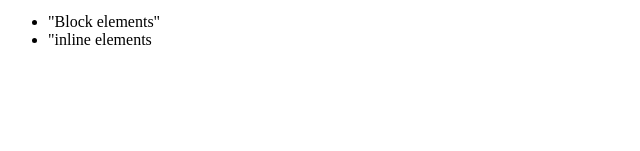
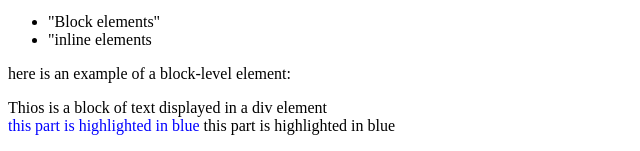
Before and after one commit to jaya-ruttala246/JFS21-TEST, a plain HTML site: page index.html in a window 1280 px wide. Shown: the part 1036-1187 px from the top of the page, without its empty margins (0-640 px from the left). Before the commit the page ends 1101 px from the top, so only its background shows below. Drawn offline with Linux system fonts and the light colour scheme.

Commit message:
Update index.html

```diff
--- a/index.html
+++ b/index.html
@@ -50,7 +50,12 @@
       <li>"Block elements"</li>
       <li>"inline elements</li>
     </ul>
-    <div></div>
+    <p>
+        here is an example of a block-level element:
+    <div>Thios is a block of text displayed in a div element</div>
+    <span style="color:blue">this part is highlighted in blue</span> this part is highlighted in blue
+</p>
+
 
 
 </body>
```
